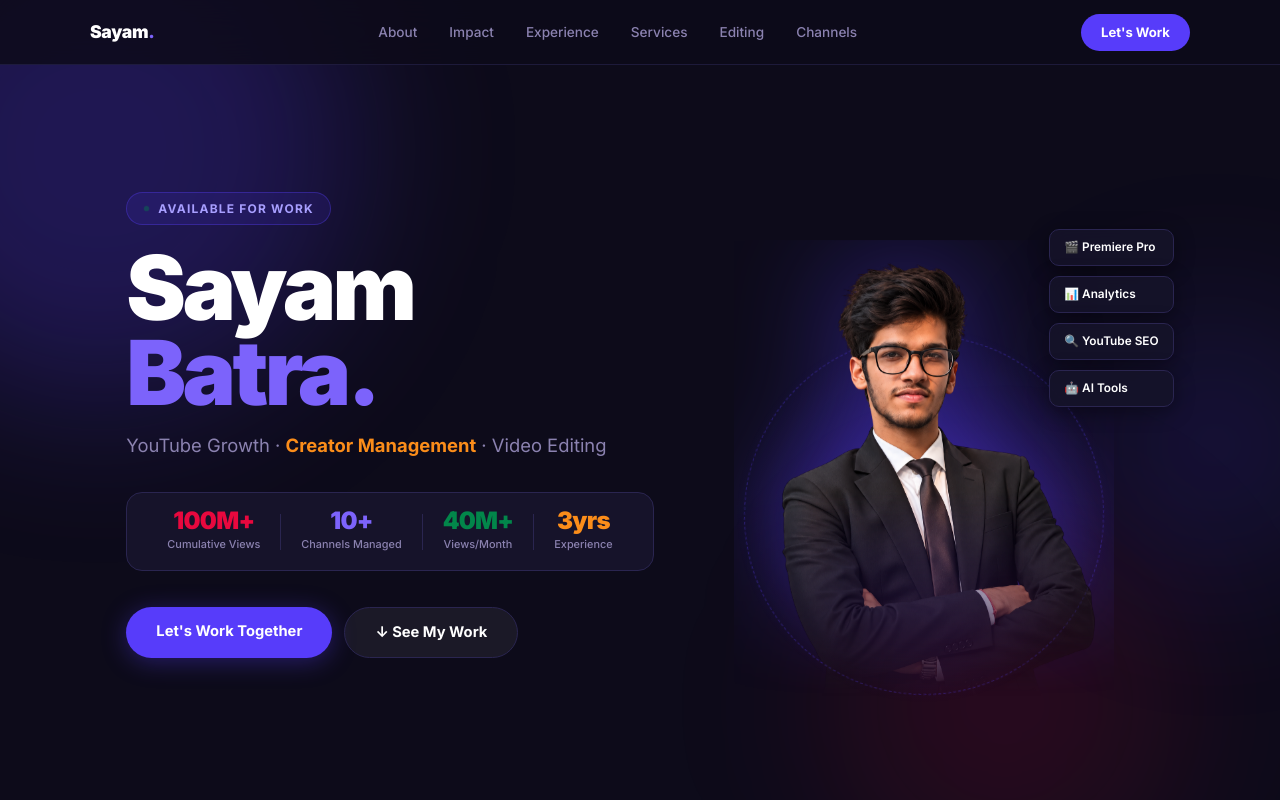
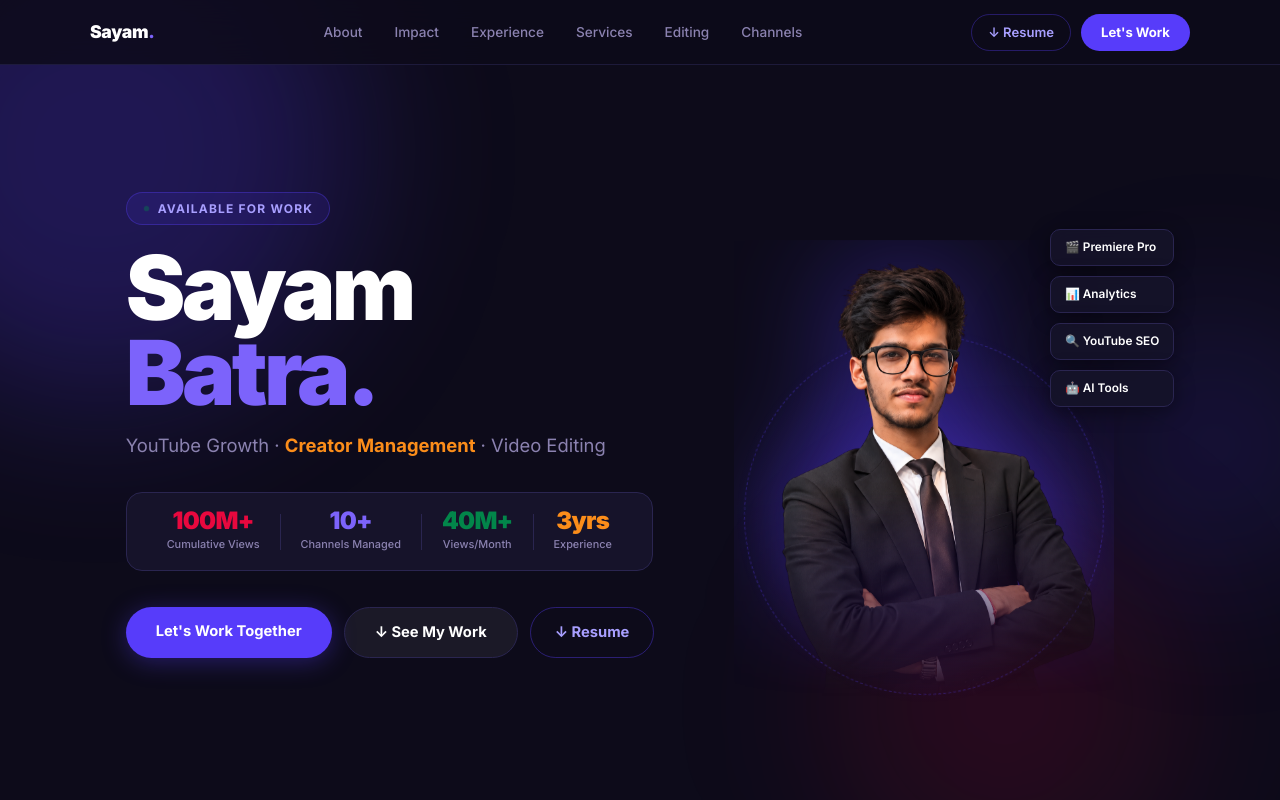
Before and after one commit to thesayambatra/sayam-portfolio, a React (Vite) app in the folder portfolio/: page / in a window 1280 px wide. Shown: the top 800 px of the page. Built offline with nearby package versions, Linux system fonts and the light colour scheme.

Commit message:
add download resume button to hero and navbar

```diff
--- a/portfolio/src/components/Hero.css
+++ b/portfolio/src/components/Hero.css
@@ -240,3 +240,23 @@
   .hero-photo-ring { width: 200px; height: 200px; }
   .hero-photo-bg   { width: 200px; height: 200px; }
 }
+
+.btn-resume {
+  background: transparent;
+  color: #a89fff;
+  padding: 13px 24px;
+  border-radius: 50px;
+  font-weight: 700;
+  font-size: 0.92rem;
+  display: inline-flex;
+  align-items: center;
+  gap: 6px;
+  border: 1px solid rgba(87,60,250,0.4);
+  transition: border-color 0.2s, background 0.2s, transform 0.15s;
+}
+.btn-resume:hover {
+  border-color: var(--primary-light);
+  background: rgba(87,60,250,0.1);
+  transform: translateY(-2px);
+  color: #fff;
+}
--- a/portfolio/src/components/Hero.jsx
+++ b/portfolio/src/components/Hero.jsx
@@ -50,6 +50,14 @@ export default function Hero() {
           <div className="hero-actions">
             <a href="#contact" className="btn-primary">Let's Work Together</a>
             <a href="#editing" className="btn-secondary">↓ See My Work</a>
+            <a
+              href="https://drive.google.com/uc?export=download&id=1gIQGyCp6sKGjEpqe2Lj_Oyiyac1gRxTW"
+              target="_blank"
+              rel="noreferrer"
+              className="btn-resume"
+            >
+              ↓ Resume
+            </a>
           </div>
         </div>
 
--- a/portfolio/src/components/Navbar.css
+++ b/portfolio/src/components/Navbar.css
@@ -76,3 +76,24 @@
   }
   .nav-links.open { display: flex; }
 }
+
+.nav-cta-wrap {
+  display: flex;
+  align-items: center;
+  gap: 10px;
+}
+
+.nav-resume {
+  color: #a89fff;
+  font-size: 0.82rem;
+  font-weight: 600;
+  padding: 7px 16px;
+  border-radius: 50px;
+  border: 1px solid rgba(87,60,250,0.35);
+  transition: border-color 0.2s, background 0.2s;
+}
+.nav-resume:hover {
+  border-color: var(--primary-light);
+  background: rgba(87,60,250,0.1);
+  color: #fff;
+}
--- a/portfolio/src/components/Navbar.jsx
+++ b/portfolio/src/components/Navbar.jsx
@@ -25,7 +25,13 @@ export default function Navbar() {
           ))}
         </ul>
         <div className="nav-cta-wrap">
-          <a href="#contact" className="nav-cta nav-links a">Let's Work</a>
+          <a
+            href="https://drive.google.com/uc?export=download&id=1gIQGyCp6sKGjEpqe2Lj_Oyiyac1gRxTW"
+            target="_blank"
+            rel="noreferrer"
+            className="nav-resume"
+          >↓ Resume</a>
+          <a href="#contact" className="nav-cta">Let's Work</a>
         </div>
         <button className="nav-toggle" onClick={() => setOpen(!open)} aria-label="Toggle menu">
           <span /><span /><span />
```
